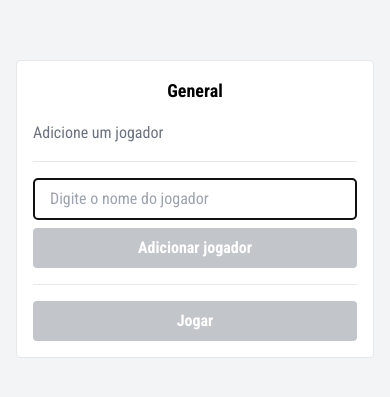
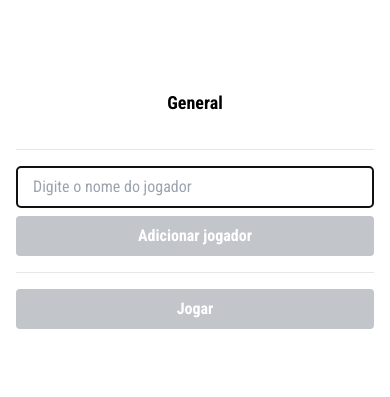
Before and after one commit to gfpacheco/general, a Next.js app: page / in a window 390 px wide. Shown: the part 213-610 px from the top of the page. Built offline with nearby package versions, Linux system fonts and the light colour scheme.

Commit message:
Improve responsivity

```diff
--- a/components/Die.tsx
+++ b/components/Die.tsx
@@ -19,7 +19,7 @@ export default function Die({ className, die, ...rest }: DieProps) {
       {die?.value}
       {die?.locked && (
         <svg
-          className="absolute bottom-2 right-2"
+          className="absolute bottom-1 sm:bottom-2 right-1 sm:right-2 max-w-[25%] max-h-[25%]"
           xmlns="http://www.w3.org/2000/svg"
           width="24"
           height="24"
--- a/components/NewGame.tsx
+++ b/components/NewGame.tsx
@@ -46,7 +46,6 @@ export default function NewGame({
     >
       <h1 className="text-lg text-center font-bold">General</h1>
       <div className="flex-1">
-        {!names.length && <p className="text-gray-500">Adicione um jogador</p>}
         {names.map((name, index) => (
           <p key={index} className="px-4 py-2 flex">
             <span className="flex-1">{name}</span>
--- a/pages/index.tsx
+++ b/pages/index.tsx
@@ -20,8 +20,8 @@ const Home: NextPage = () => {
   }
 
   return (
-    <div className="h-full p-4 flex flex-col items-center justify-center">
-      <div className="w-full max-h-full max-w-md border rounded bg-white p-4 flex flex-col">
+    <div className="h-full sm:p-4 flex flex-col items-center justify-center">
+      <div className="w-full max-h-full max-w-md sm:border rounded bg-white p-4 flex flex-col">
         {playersState ? (
           <GameEnd playersState={playersState} onPlayAgain={handlePlayAgain} />
         ) : names ? (
--- a/styles/globals.css
+++ b/styles/globals.css
@@ -6,7 +6,7 @@
 
 @layer base {
   html {
-    @apply bg-gray-100;
+    @apply sm:bg-gray-100;
     font-family: 'Roboto Condensed', sans-serif;
   }
 
```
